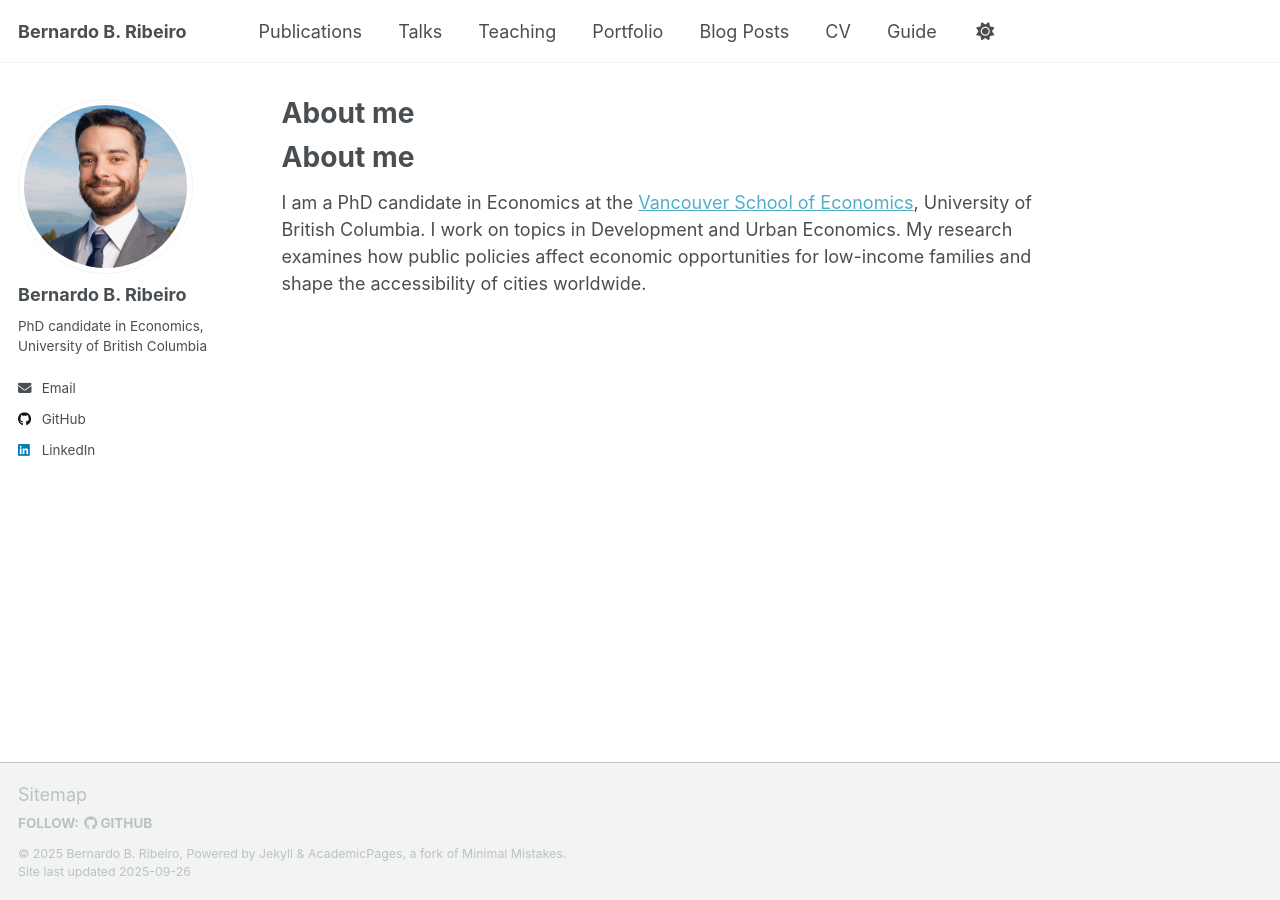
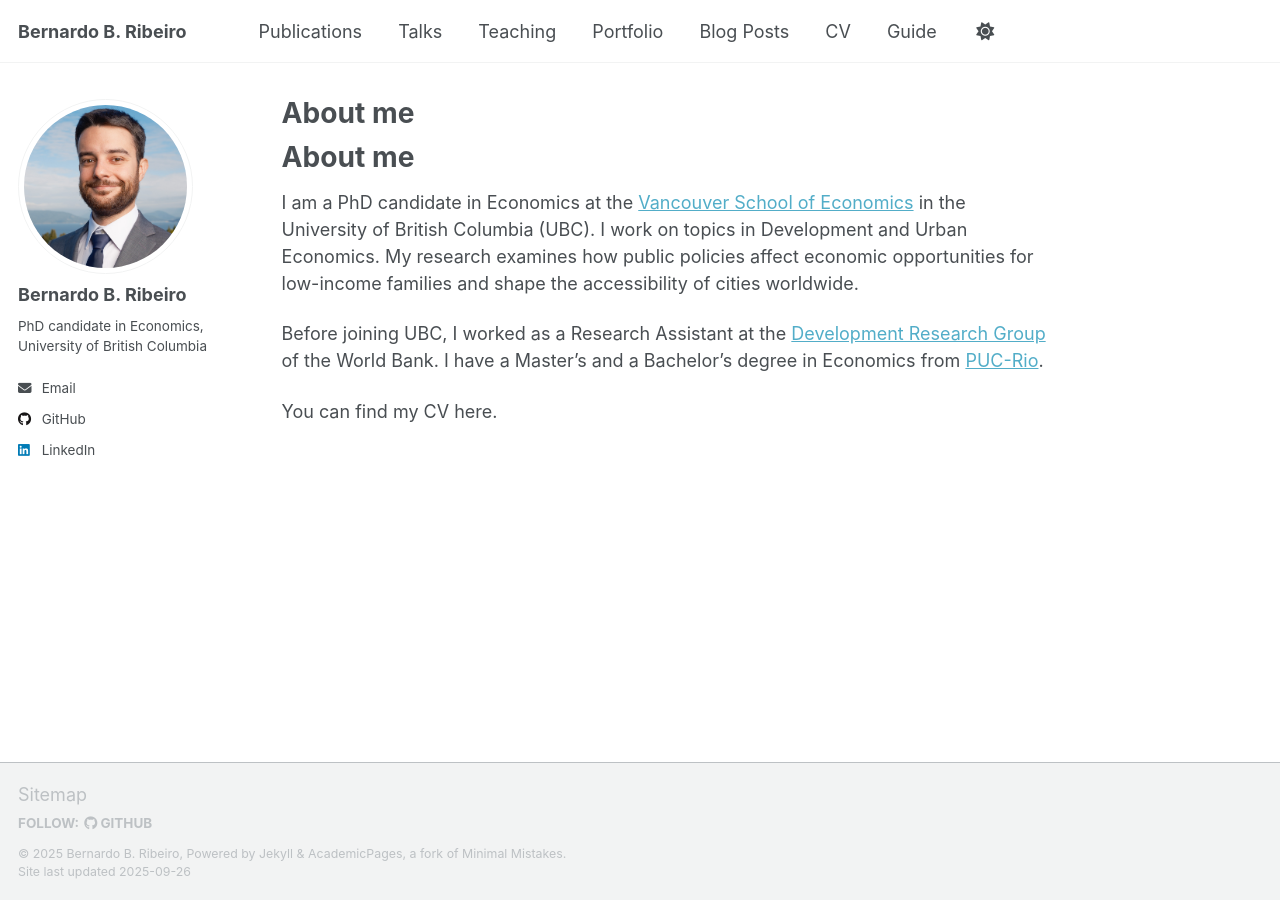
Before and after one commit to bbribeiro/bbribeiro.github.io, a Jekyll site: the page built from _pages/about.md, in a window 1280 px wide. Built offline with Jekyll 4.4.1, drawn with Linux system fonts in a browser that asks for light colours; our own code applies the rules of GitHub Pages for plain Markdown files; a script that is not in the unit is left out.

Commit message:
Update about.md
Edits to the main page

```diff
--- a/_pages/about.md
+++ b/_pages/about.md
@@ -1,3 +1,7 @@
 About me
 ======
-I am a PhD candidate in Economics at the [Vancouver School of Economics](https://economics.ubc.ca/), University of British Columbia. I work on topics in Development and Urban Economics. My research examines how public policies affect economic opportunities for low-income families and shape the accessibility of cities worldwide.
+I am a PhD candidate in Economics at the [Vancouver School of Economics](https://economics.ubc.ca/) in the University of British Columbia (UBC). I work on topics in Development and Urban Economics. My research examines how public policies affect economic opportunities for low-income families and shape the accessibility of cities worldwide.
+
+Before joining UBC, I worked as a Research Assistant at the [Development Research Group](https://www.worldbank.org/en/about/unit/unit-dec/research) of the World Bank. I have a Master's and a Bachelor's degree in Economics from [PUC-Rio](https://www.econ.puc-rio.br/en).
+
+You can find my CV here.
```
